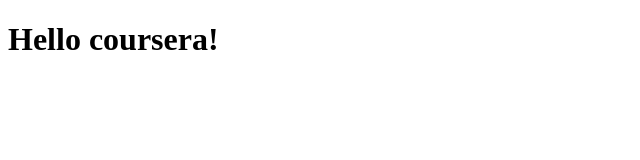
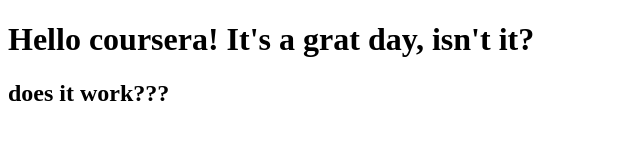
Before and after one commit to NadejSil/coursera-test, a plain HTML site: page site/index.html in a window 1280 px wide. Shown: the whole page, without its empty margins (0-640 px from the left). Drawn offline with Linux system fonts and the light colour scheme.

Commit message:
small addition to our page content

```diff
--- a/site/index.html
+++ b/site/index.html
@@ -4,6 +4,7 @@
 	<title>Hello coursera!</title>
 </head>
 <body>
-<h1>Hello coursera!</h1>
+<h1>Hello coursera! It's a grat day, isn't it?</h1>
+<h2> does it work???</h2>
 </body>
 </html>
```
